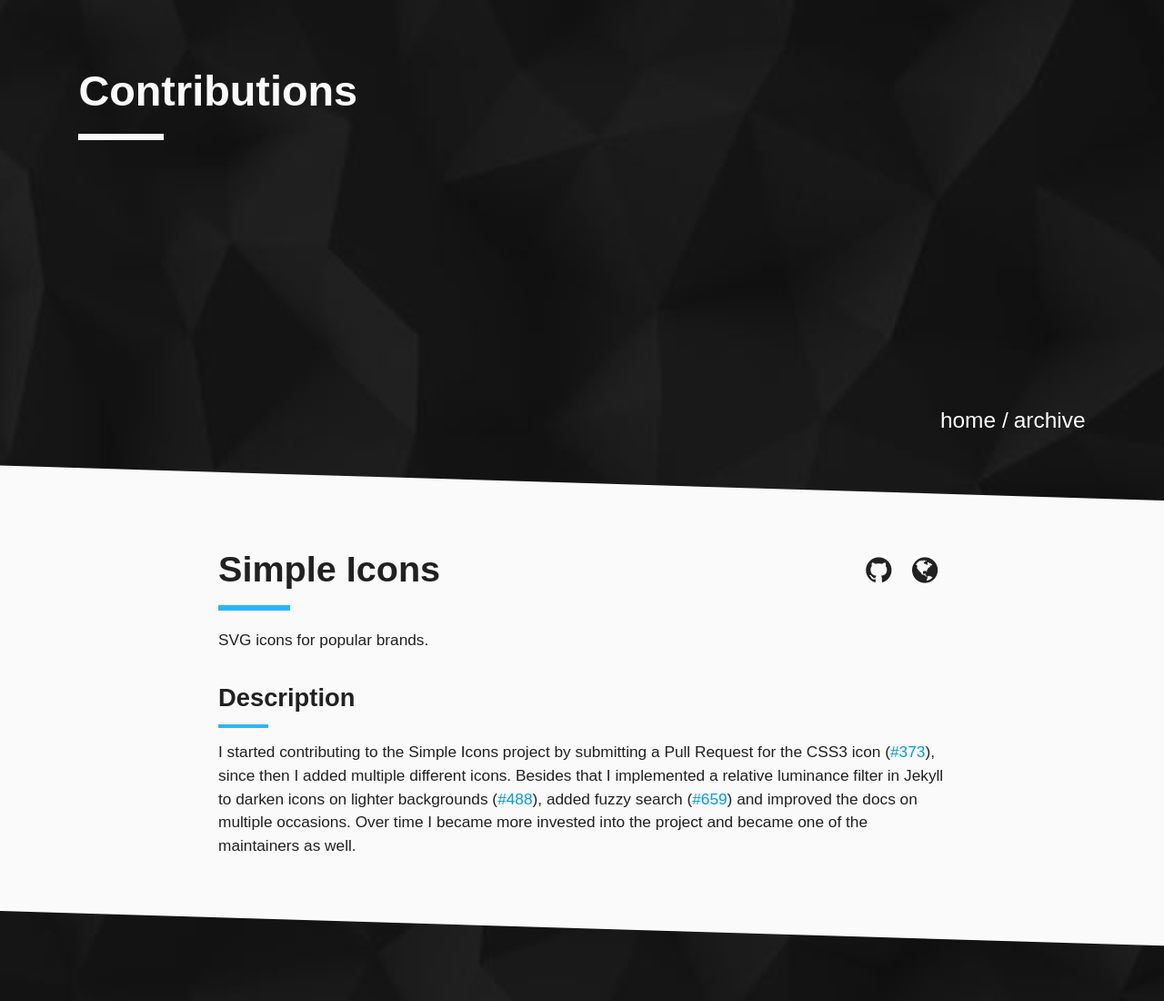
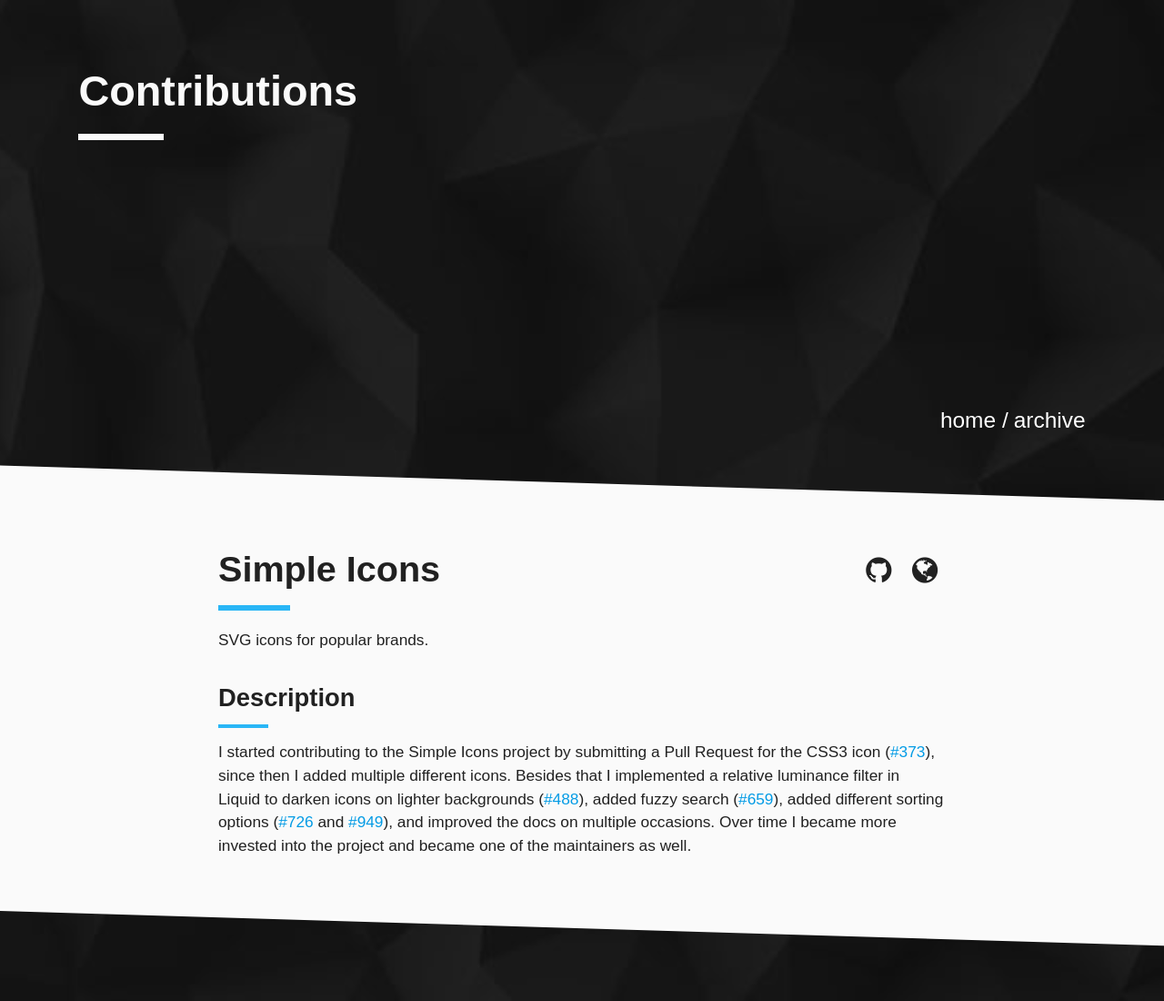
Before and after one commit to fossabot/portfolio-12, a Jekyll site: the page built from archive/simple-icons.html, in a window 1280 px wide. Shown: the whole page at 91% size. Built offline with Jekyll 4.4.1, drawn with Linux system fonts in a browser that asks for light colours.

Commit message:
Update Simple Icons description

```diff
--- a/archive/simple-icons.html
+++ b/archive/simple-icons.html
@@ -4,4 +4,4 @@
 keywords: website,open source,svg,icon,icons,html,liquid,css,javascript
 ---
 
-<p>I started contributing to the Simple Icons project by submitting a Pull Request for the CSS3 icon (<a class="text-link" href="https://github.com/simple-icons/simple-icons/pull/373" rel="noopener">#373</a>), since then I added multiple different icons. Besides that I implemented a relative luminance filter in Jekyll to darken icons on lighter backgrounds (<a class="text-link" href="https://github.com/simple-icons/simple-icons/pull/488" rel="noopener">#488</a>), added fuzzy search (<a class="text-link" href="https://github.com/simple-icons/simple-icons/pull/659" rel="noopener">#659</a>) and improved the docs on multiple occasions. Over time I became more invested into the project and became one of the maintainers as well.</p>
+<p>I started contributing to the Simple Icons project by submitting a Pull Request for the CSS3 icon (<a class="text-link" href="https://github.com/simple-icons/simple-icons/pull/373" rel="noopener">#373</a>), since then I added multiple different icons. Besides that I implemented a relative luminance filter in Liquid to darken icons on lighter backgrounds (<a class="text-link" href="https://github.com/simple-icons/simple-icons/pull/488" rel="noopener">#488</a>), added fuzzy search (<a class="text-link" href="https://github.com/simple-icons/simple-icons/pull/659" rel="noopener">#659</a>), added different sorting options (<a class="text-link" href="https://github.com/simple-icons/simple-icons/pull/726" rel="noopener">#726</a> and <a class="text-link" href="https://github.com/simple-icons/simple-icons/pull/949" rel="noopener">#949</a>), and improved the docs on multiple occasions. Over time I became more invested into the project and became one of the maintainers as well.</p>
```
